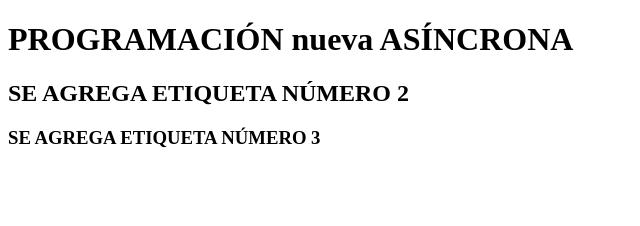
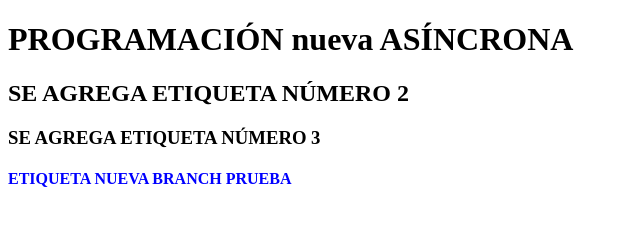
Before and after one commit to moncadajohn/node, a plain HTML site: page index.html in a window 1280 px wide. Shown: the whole page, without its empty margins (0-640 px from the left). Drawn offline with Linux system fonts and the light colour scheme.

Commit message:
Se crea una nueva línea

```diff
--- a/index.html
+++ b/index.html
@@ -10,5 +10,6 @@
     <h1> PROGRAMACIÓN nueva ASÍNCRONA</h1>
     <h2>SE AGREGA ETIQUETA NÚMERO 2</h2>
     <h3>SE AGREGA ETIQUETA NÚMERO 3</h3>
+    <h4 style="color:blue">ETIQUETA NUEVA BRANCH PRUEBA</h4>
 </body>
 </html>
```
